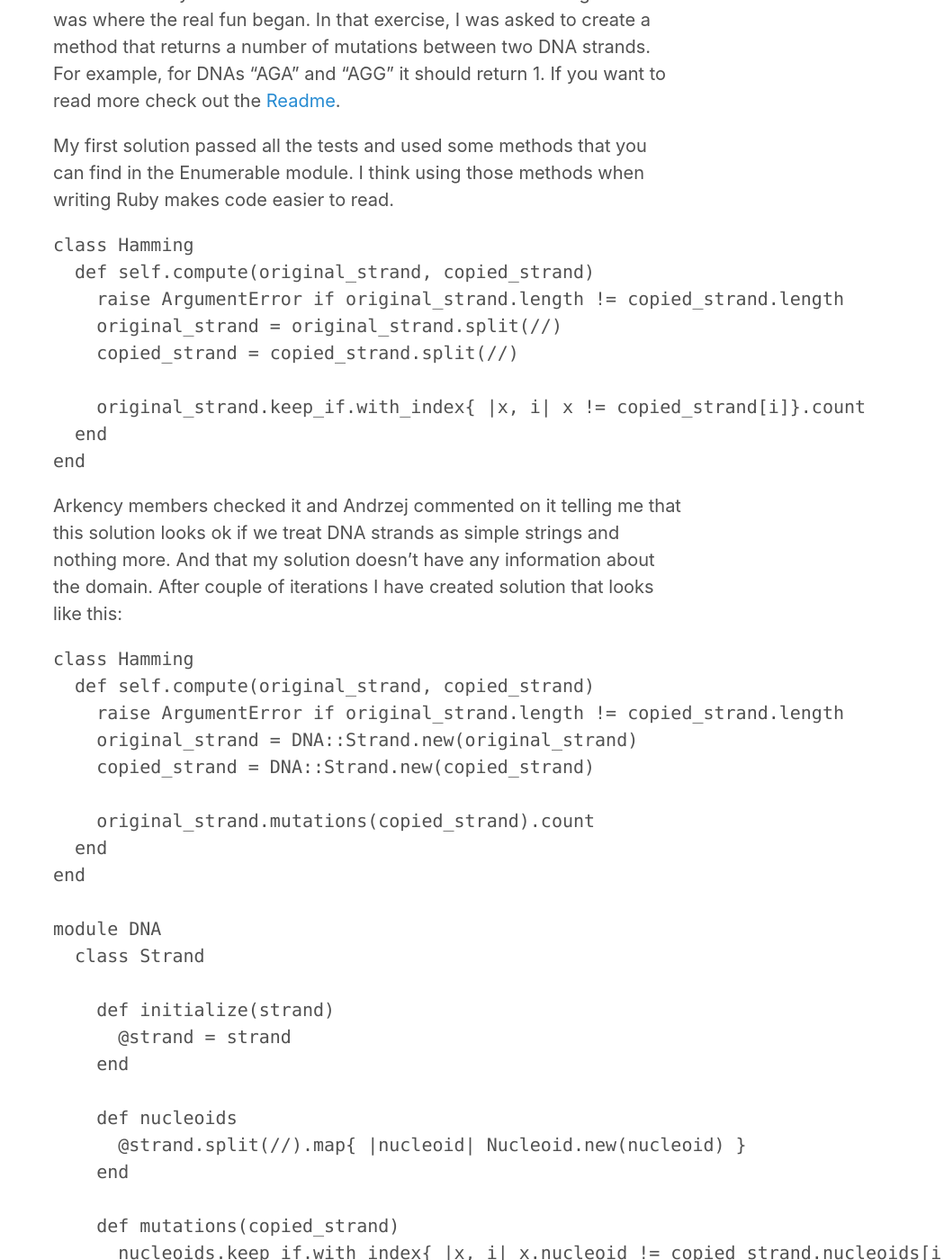
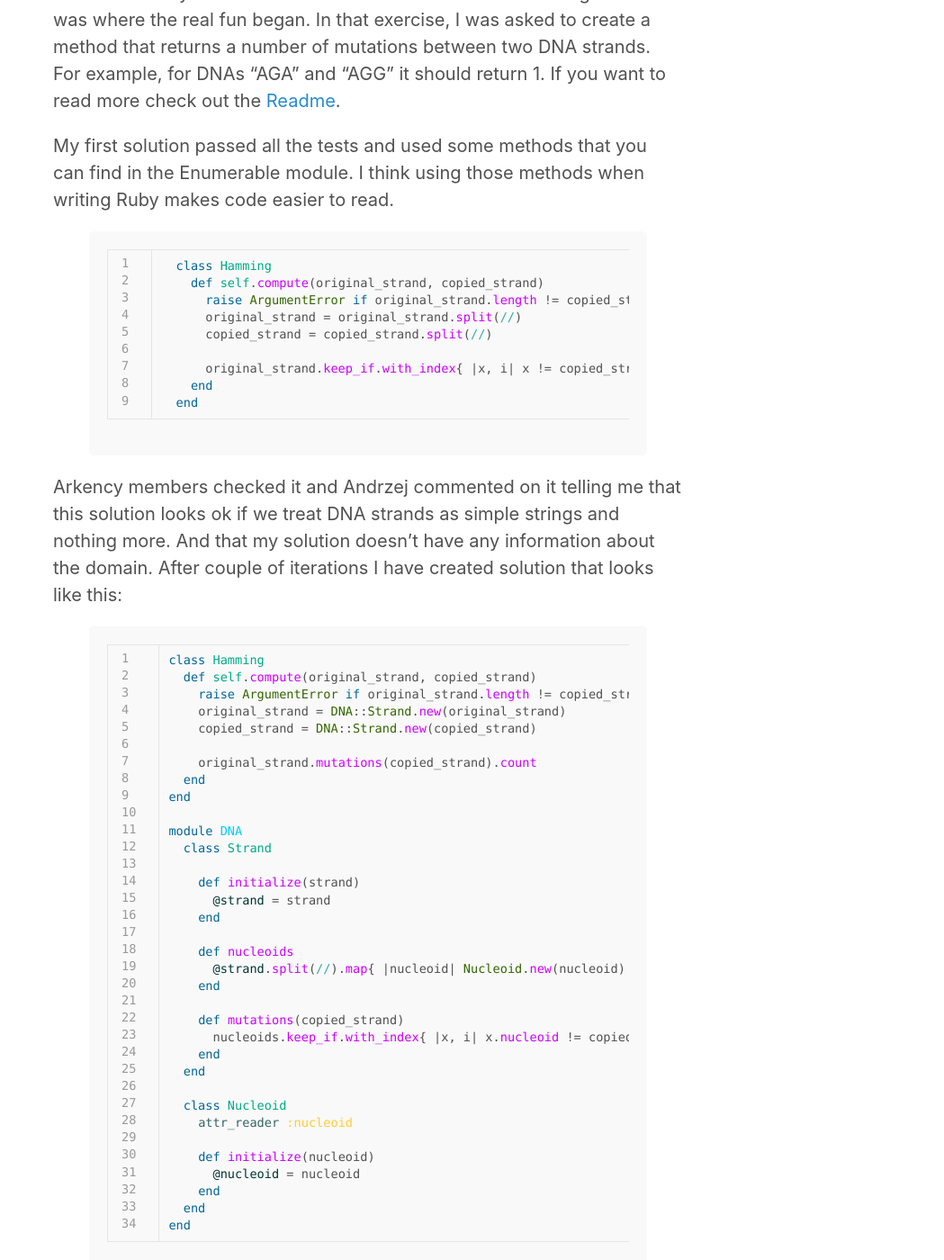
Before and after one commit to LukeP91/LukeP91.github.io, a Jekyll site: the page built from _posts/2016-08-16-hamming.md, in a window 1280 px wide and 1400 px high, scrolled down 694 px. Shown: the whole window at 90% size, without its empty margins (231-1280 px from the left). Built offline with Jekyll 4.4.1, drawn with Linux system fonts in a browser that asks for light colours; some of the changed text lies outside the part shown.

Commit message:
Update 2016-08-16-hamming.md

````diff
--- a/_posts/2016-08-16-hamming.md
+++ b/_posts/2016-08-16-hamming.md
@@ -9,20 +9,20 @@ When you try to become web developer there are obvious things you need to learn.
 
 My first solution passed all the tests and used some methods that you can find in the Enumerable module. I think using those methods when writing Ruby makes code easier to read.
 
-```language-ruby
-class Hamming
-  def self.compute(original_strand, copied_strand)
-    raise ArgumentError if original_strand.length != copied_strand.length
-    original_strand = original_strand.split(//)
-    copied_strand = copied_strand.split(//)
+{% highlight ruby linenos %}
+  class Hamming
+    def self.compute(original_strand, copied_strand)
+      raise ArgumentError if original_strand.length != copied_strand.length
+      original_strand = original_strand.split(//)
+      copied_strand = copied_strand.split(//)
 
-    original_strand.keep_if.with_index{ |x, i| x != copied_strand[i]}.count
+      original_strand.keep_if.with_index{ |x, i| x != copied_strand[i]}.count
+    end
   end
-end
-```
+{% endhighlight %}
 
 Arkency members checked it and Andrzej commented on it telling me that this solution looks ok if we treat DNA strands as simple strings and nothing more. And that my solution doesn't have any information about the domain. After couple of iterations I have created solution that looks like this:
-```language-ruby
+{% highlight ruby linenos %}
 class Hamming
   def self.compute(original_strand, copied_strand)
     raise ArgumentError if original_strand.length != copied_strand.length
@@ -57,7 +57,7 @@ module DNA
     end
   end
 end
-```
+{% endhighlight %}
 
 It gives you much better understanding of Domain in which we are operating. It also makes it much easier to understand for someone who knows something about DNA.
 There could be also one more thing extracted to separate module and that's Hamming distance. Because as it turns out Hamming distance has nothing to do with DNA. In fact, it’s part of Information Theory and calculates differences between two strings.
````
